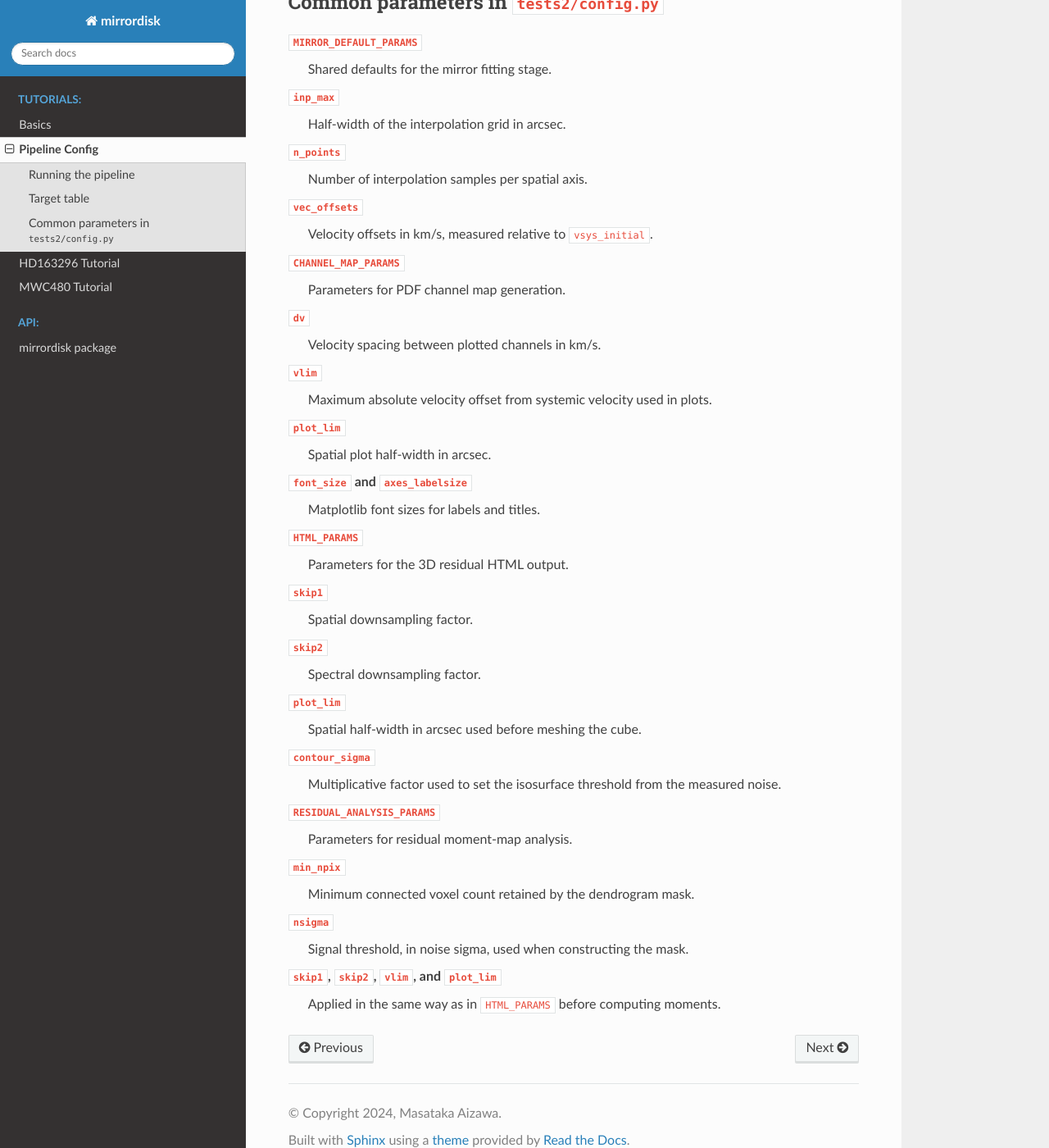
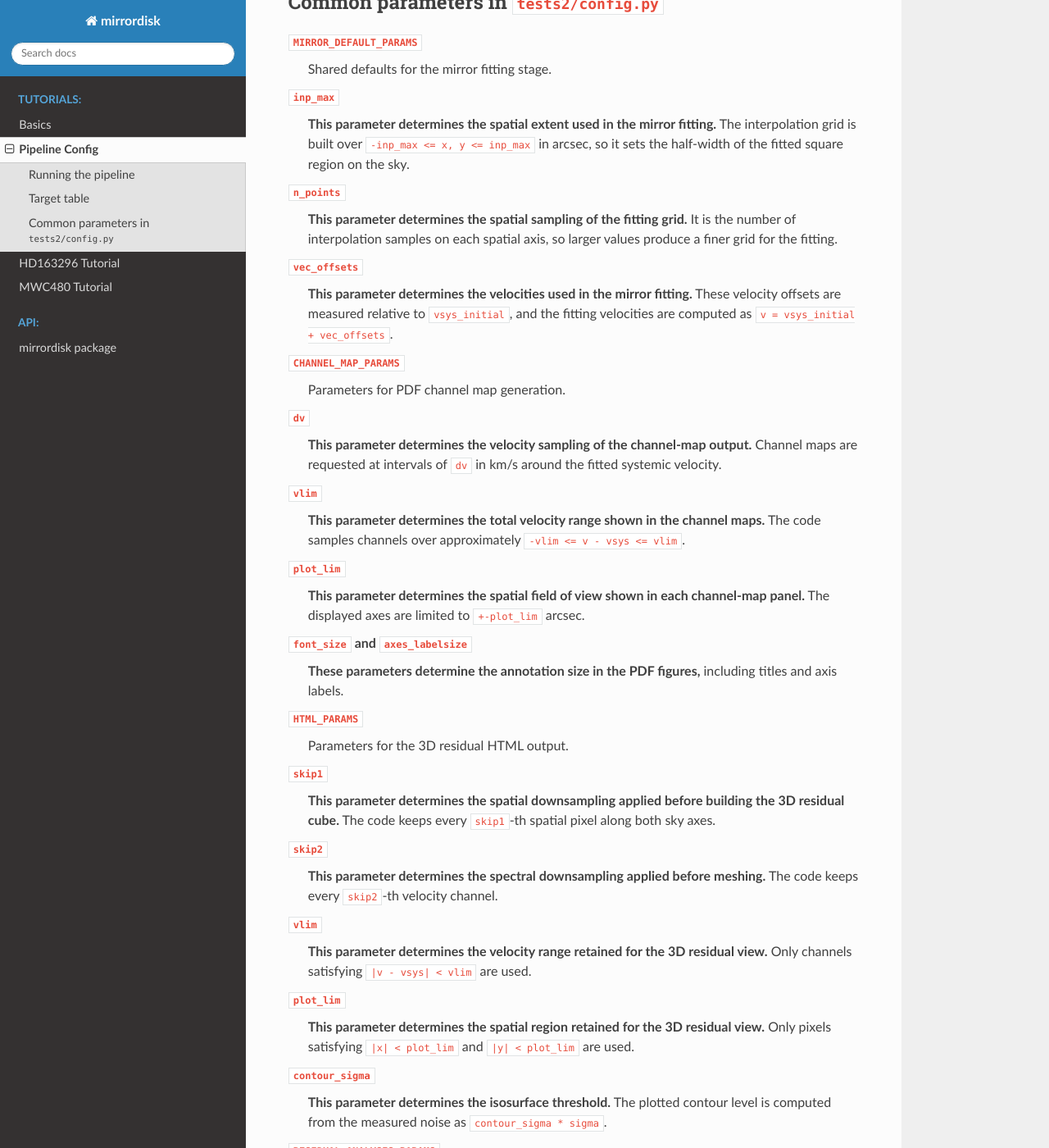
Before and after one commit to 2ndmk2/mirrordisk, a Sphinx documentation site: the page built from docs_src/source/tutorial/pipeline_config.rst, in a window 1280 px wide and 1400 px high, scrolled down 1023 px. Shown: the whole window at 82% size. Built offline with Sphinx 7.4.7 and the Read the Docs theme 3.1.0, drawn with Linux system fonts in a browser that asks for light colours; formulas are drawn with MathJax 3; some of the changed text lies outside the part shown.

Commit message:
doc updated

```diff
--- a/docs_src/source/tutorial/pipeline_config.rst
+++ b/docs_src/source/tutorial/pipeline_config.rst
@@ -56,52 +56,99 @@ Common parameters in ``tests2/config.py``
    Shared defaults for the mirror fitting stage.
 
 ``inp_max``
-   Half-width of the interpolation grid in arcsec.
+   **This parameter determines the spatial extent used in the mirror fitting.**
+   The interpolation grid is built over
+   ``-inp_max <= x, y <= inp_max`` in arcsec, so it sets the half-width
+   of the fitted square region on the sky.
 
 ``n_points``
-   Number of interpolation samples per spatial axis.
+   **This parameter determines the spatial sampling of the fitting grid.**
+   It is the number of interpolation samples on each spatial axis, so
+   larger values produce a finer grid for the fitting.
 
 ``vec_offsets``
-   Velocity offsets in km/s, measured relative to ``vsys_initial``.
+   **This parameter determines the velocities used in the mirror fitting.**
+   These velocity offsets are measured relative to ``vsys_initial``, and
+   the fitting velocities are computed as ``v = vsys_initial + vec_offsets``.
 
 ``CHANNEL_MAP_PARAMS``
    Parameters for PDF channel map generation.
 
 ``dv``
-   Velocity spacing between plotted channels in km/s.
+   **This parameter determines the velocity sampling of the channel-map
+   output.** Channel maps are requested at intervals of ``dv`` in km/s
+   around the fitted systemic velocity.
 
 ``vlim``
-   Maximum absolute velocity offset from systemic velocity used in plots.
+   **This parameter determines the total velocity range shown in the
+   channel maps.** The code samples channels over approximately
+   ``-vlim <= v - vsys <= vlim``.
 
 ``plot_lim``
-   Spatial plot half-width in arcsec.
+   **This parameter determines the spatial field of view shown in each
+   channel-map panel.** The displayed axes are limited to
+   ``+-plot_lim`` arcsec.
 
 ``font_size`` and ``axes_labelsize``
-   Matplotlib font sizes for labels and titles.
+   **These parameters determine the annotation size in the PDF figures,**
+   including titles and axis labels.
 
 ``HTML_PARAMS``
    Parameters for the 3D residual HTML output.
 
 ``skip1``
-   Spatial downsampling factor.
+   **This parameter determines the spatial downsampling applied before
+   building the 3D residual cube.** The code keeps every ``skip1``-th
+   spatial pixel along both sky axes.
 
 ``skip2``
-   Spectral downsampling factor.
+   **This parameter determines the spectral downsampling applied before
+   meshing.** The code keeps every ``skip2``-th velocity channel.
+
+``vlim``
+   **This parameter determines the velocity range retained for the 3D
+   residual view.** Only channels satisfying
+   ``|v - vsys| < vlim`` are used.
 
 ``plot_lim``
-   Spatial half-width in arcsec used before meshing the cube.
+   **This parameter determines the spatial region retained for the 3D
+   residual view.** Only pixels satisfying
+   ``|x| < plot_lim`` and ``|y| < plot_lim`` are used.
 
 ``contour_sigma``
-   Multiplicative factor used to set the isosurface threshold from the measured noise.
+   **This parameter determines the isosurface threshold.** The plotted
+   contour level is computed from the measured noise as
+   ``contour_sigma * sigma``.
 
 ``RESIDUAL_ANALYSIS_PARAMS``
    Parameters for residual moment-map analysis.
 
+``skip1``
+   **This parameter determines the spatial downsampling used before
+   residual moment analysis.** The code keeps every ``skip1``-th spatial
+   pixel.
+
+``skip2``
+   **This parameter determines the spectral downsampling used before
+   residual moment analysis.** The code keeps every ``skip2``-th
+   velocity channel.
+
+``vlim``
+   **This parameter determines the velocity range included in the
+   residual analysis.** Only channels satisfying
+   ``|v - vsys| < vlim`` are analyzed.
+
+``plot_lim``
+   **This parameter determines the spatial region included in the
+   residual analysis.** Only pixels satisfying
+   ``|x| < plot_lim`` and ``|y| < plot_lim`` are analyzed.
+
 ``min_npix``
-   Minimum connected voxel count retained by the dendrogram mask.
+   **This parameter determines the minimum connected structure size
+   retained by the dendrogram mask.** Smaller connected residual
+   features are discarded.
 
 ``nsigma``
-   Signal threshold, in noise sigma, used when constructing the mask.
-
-``skip1``, ``skip2``, ``vlim``, and ``plot_lim``
-   Applied in the same way as in ``HTML_PARAMS`` before computing moments.
+   **This parameter determines the significance threshold for the
+   dendrogram mask.** Residual emission must exceed approximately
+   ``nsigma * sigma`` to be included.
```
Also changed, not shown: 11 other files.
